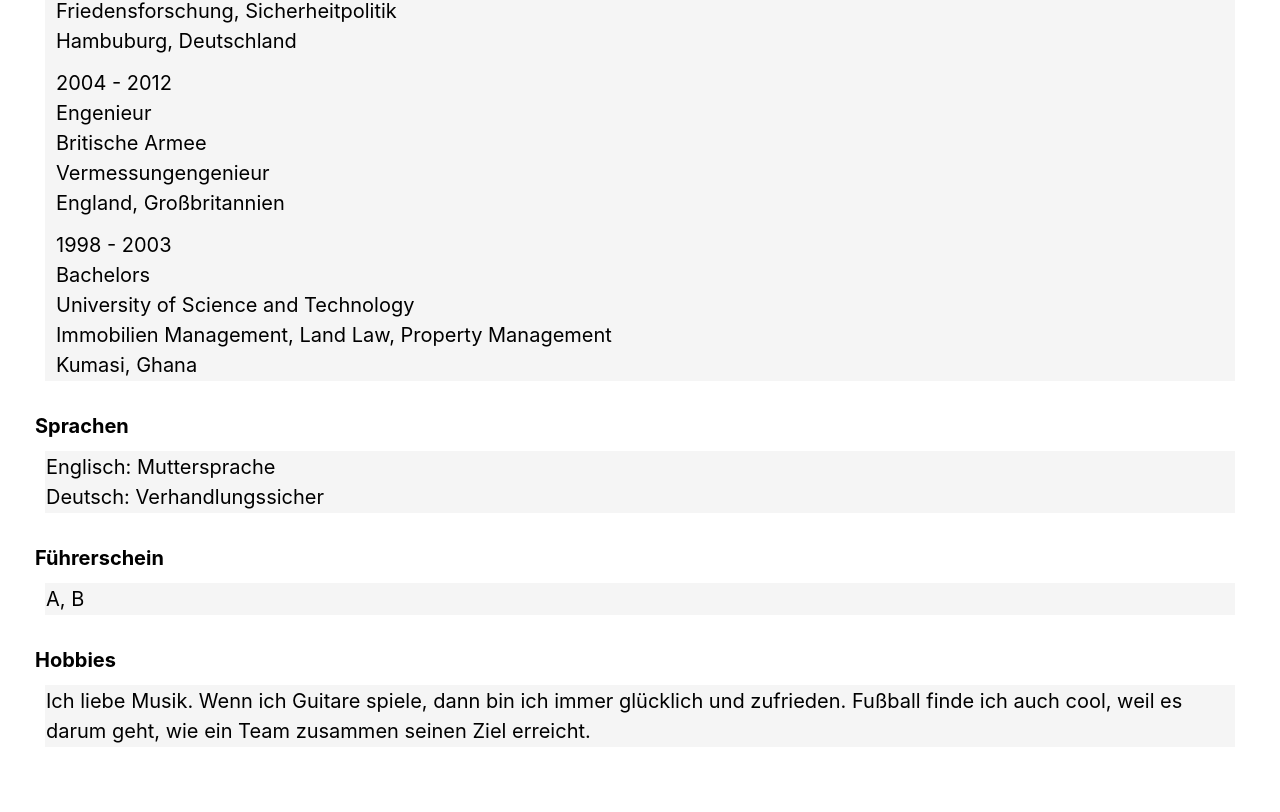
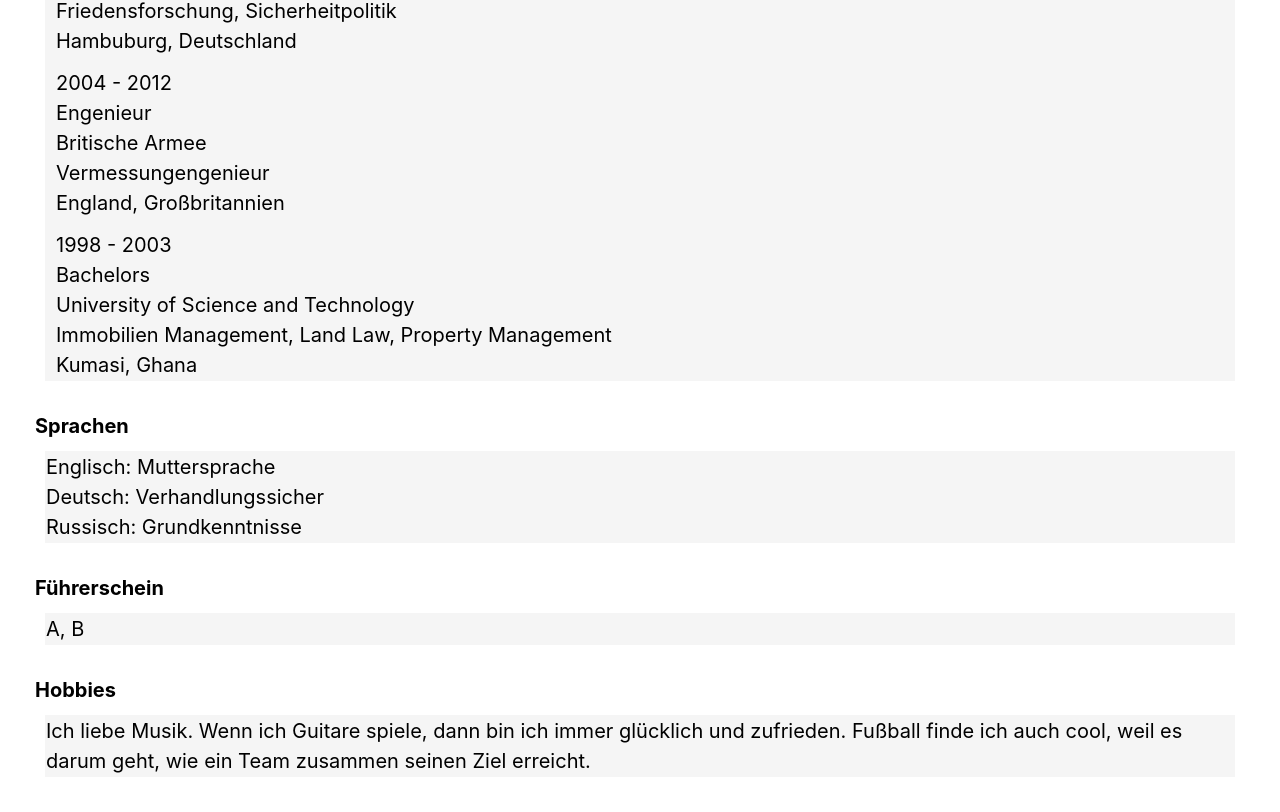
Before and after one commit to GaayuoniC/Gaayuoni-website-react, a React (Vite) app: page /cv in a window 1280 px wide. Shown: the part 1540-2352 px from the top of the page. Built offline with nearby package versions, Linux system fonts and the light colour scheme.

Commit message:
Updated setup

```diff
--- a/src/Pages/HomePage.jsx
+++ b/src/Pages/HomePage.jsx
@@ -33,7 +33,7 @@ export function HomePage() {
             This is just the beginning of the development of my own website
             which I started developing right from the first day that I started
             my
-            <strong> Frontend Web and App </strong> developement Bootcamp with
+            <strong> Frontend Web and App </strong> developement Bootcamp with{" "}
             <strong>
               <a
                 href="https://talents.taktsoft.com/"
--- a/src/components/CvPdf.jsx
+++ b/src/components/CvPdf.jsx
@@ -112,8 +112,8 @@ export function CvPdf() {
         <h3>Sprachen</h3>
         <div className="container-language-driver-hobby">
           <p>Englisch: Muttersprache</p>
-
           <p>Deutsch: Verhandlungssicher</p>
+          <p>Russisch: Grundkenntnisse</p>
         </div>
       </article>
 
--- a/src/components/NavBar.css
+++ b/src/components/NavBar.css
@@ -49,7 +49,7 @@ so as to hinder flaky movement when hovering*/
   border: 1px solid white;
   border-radius: 18px;
 }
-.header-nav-container li a.active {
+.header-nav-container li a:active {
   color: white;
   padding: 5px;
 }
```
